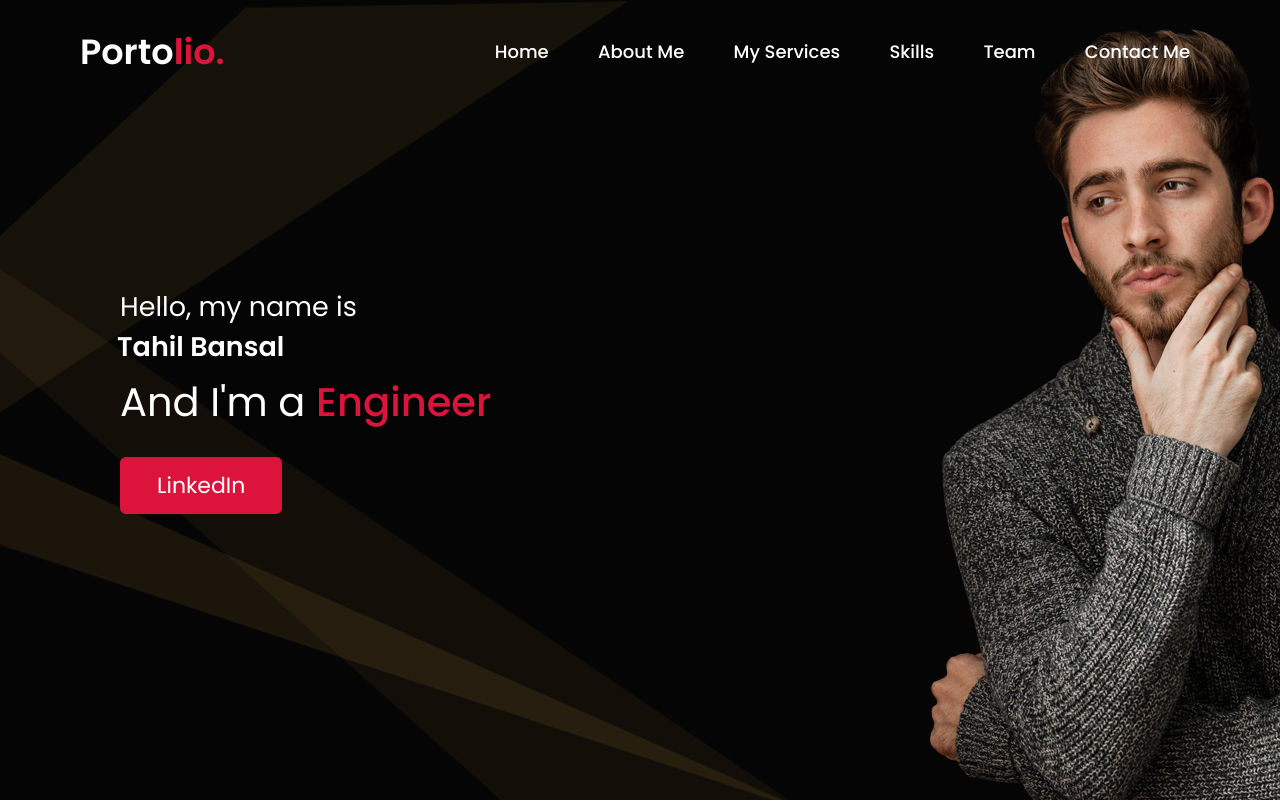
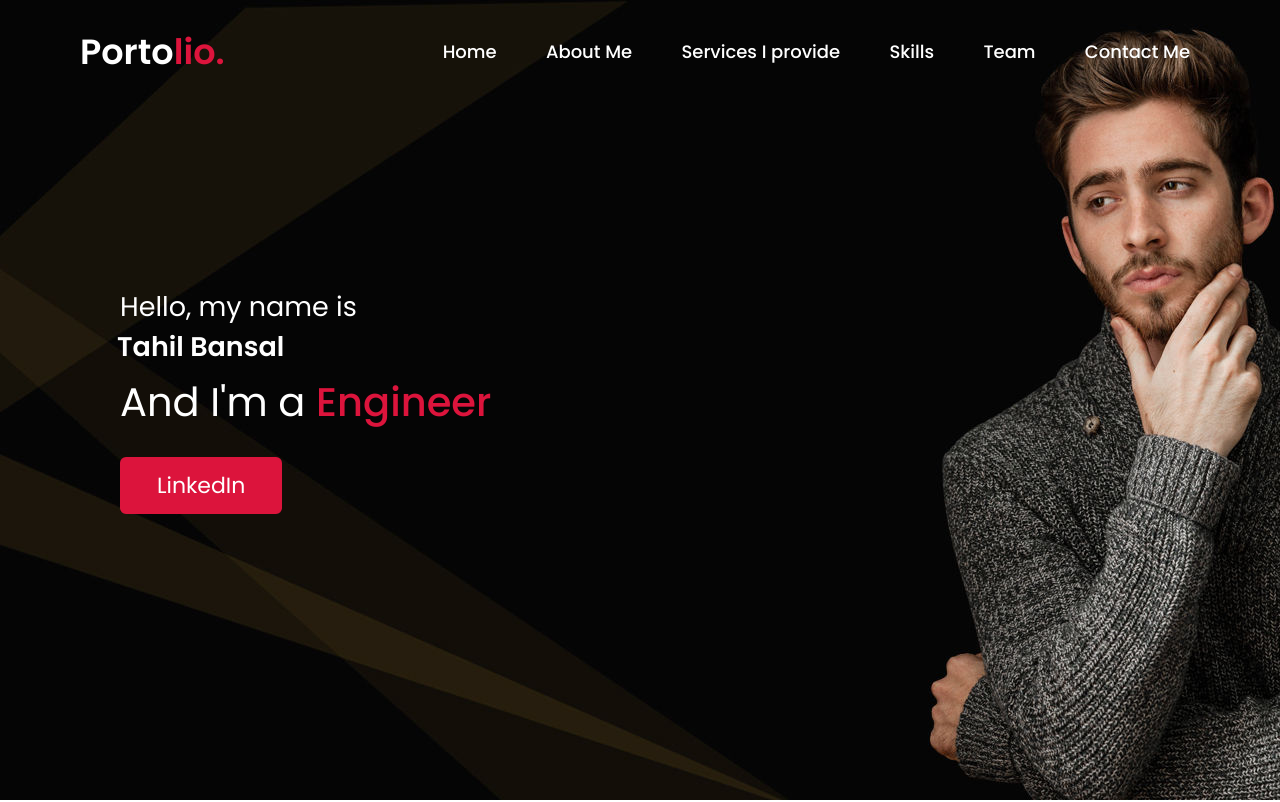
Before and after one commit to tahilbansal/personal_portfolio, a plain HTML site: page index.html in a window 1280 px wide. Shown: the top 802 px of the page. Drawn offline with nearby package versions, Linux system fonts and the light colour scheme.

Commit message:
Commit I did

```diff
--- a/index.html
+++ b/index.html
@@ -17,7 +17,7 @@
             <ul class="menu">
                 <li><a href="#">Home</a></li>
                 <li><a href="#">About Me</a></li>
-                <li><a href="#">My Services</a></li>
+                <li><a href="#">Services I provide</a></li>
                 <li><a href="#">Skills</a></li>
                 <li><a href="#">Team</a></li>
                 <li><a href="#">Contact Me</a></li>
```
